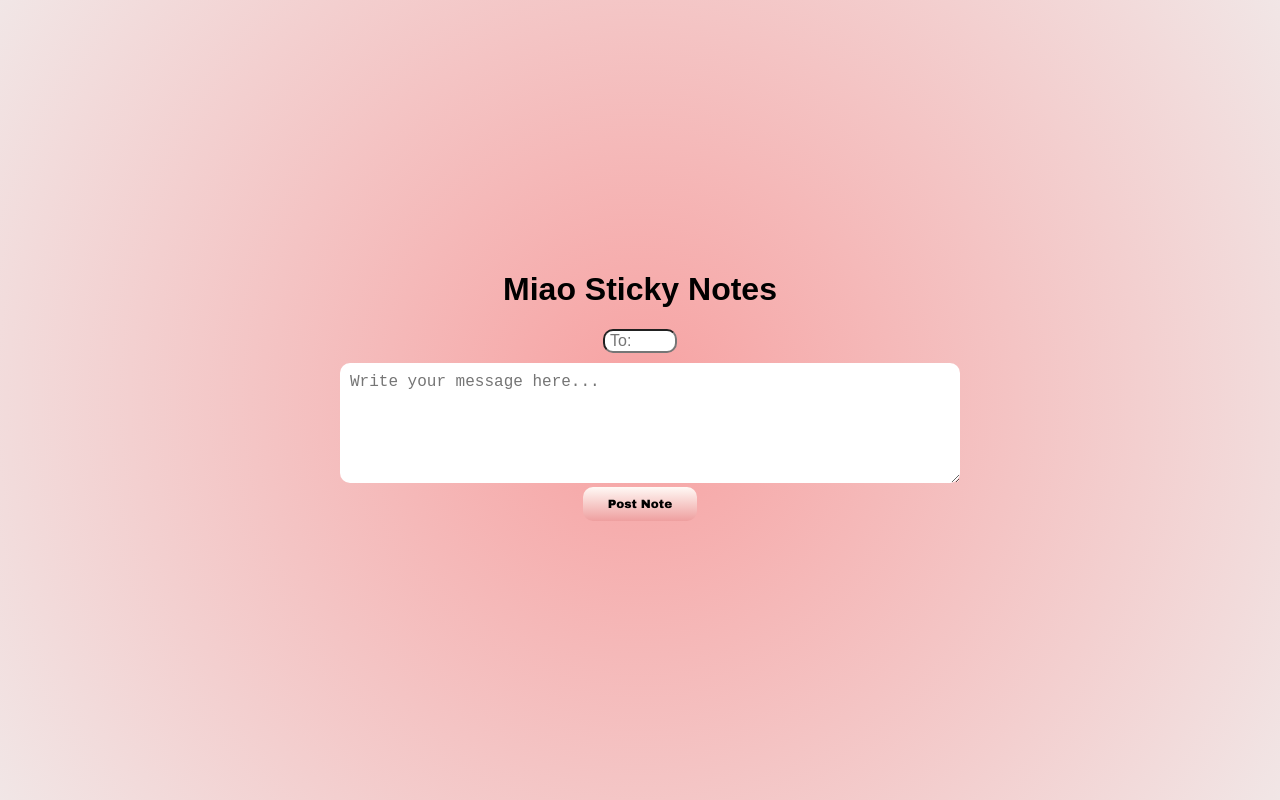
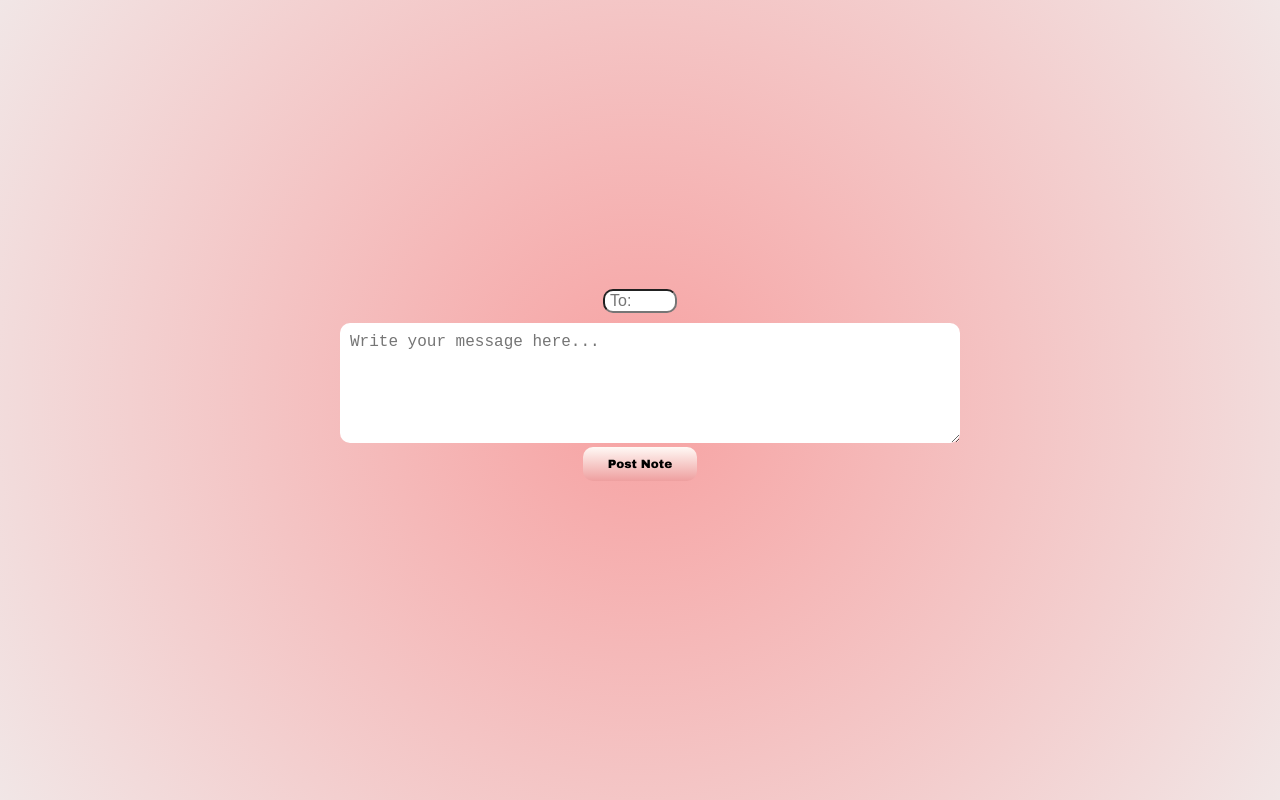
Before and after one commit to thivxvvi/stickynote, a website: page public/index.html in a window 1280 px wide. Drawn offline with Linux system fonts and the light colour scheme; no server answers.

Commit message:
Update index.html

```diff
--- a/public/index.html
+++ b/public/index.html
@@ -8,8 +8,8 @@
   <link rel="stylesheet" href="style.css">
 </head>
 <body>
+
   <div class="container">
-    <h1>Miao Sticky Notes</h1>
     <form id="messageForm">
       <input type="text" id="toInput" placeholder="To:" required>
       <textarea id="messageInput" placeholder="Write your message here..." required></textarea>
```
